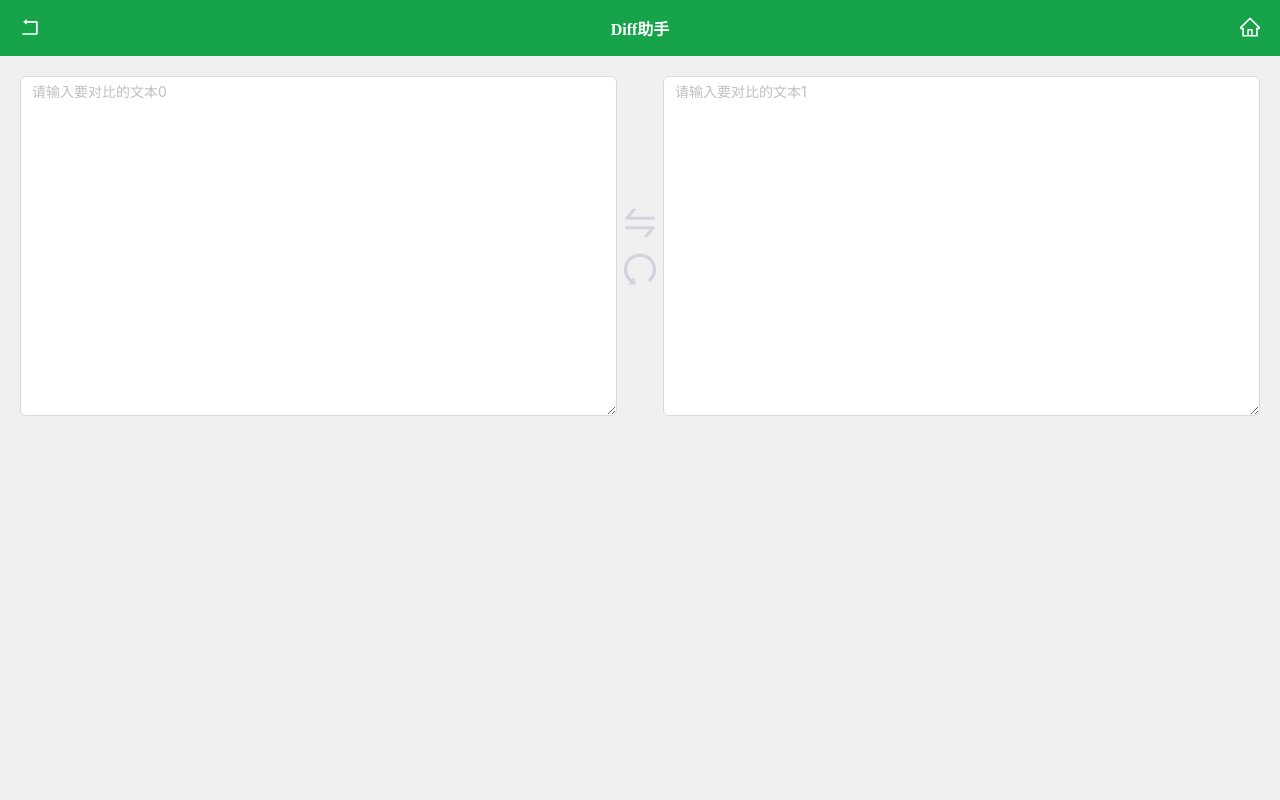
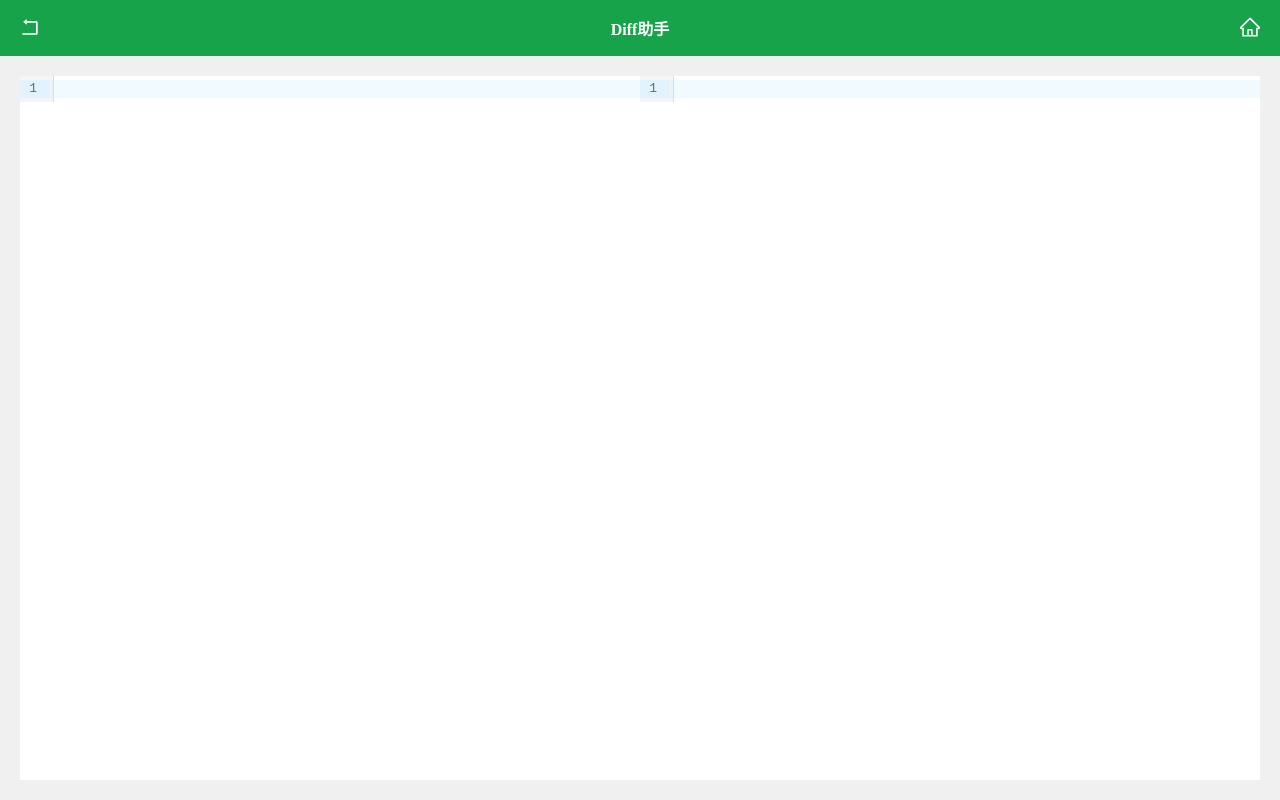
Before and after one commit to xw5/toolbox, a Vue app in the folder web/toolbox/: page /#/diff-helper in a window 1280 px wide. Built offline with nearby package versions, Linux system fonts and the light colour scheme; what v-code-diff would draw is missing.

Commit message:
fix(工具箱): 优化diff工具

```diff
--- a/web/toolbox/package.json
+++ b/web/toolbox/package.json
@@ -9,7 +9,9 @@
     "preview": "vite preview"
   },
   "dependencies": {
+    "@codemirror/merge": "^6.6.1",
     "ant-design-vue": "^4.1.2",
+    "codemirror": "^6.0.1",
     "color-convert": "^2.0.1",
     "dayjs": "^1.11.10",
     "js-base64": "^3.7.7",
--- a/web/toolbox/src/pages/DiffHelper.vue
+++ b/web/toolbox/src/pages/DiffHelper.vue
@@ -1,75 +1,41 @@
 <script setup lang="ts">
-import { ref } from 'vue'
-import { Input, Select as ASelect, SelectOption as ASelectOption } from 'ant-design-vue';
-import { SwapOutlined, UndoOutlined } from '@ant-design/icons-vue';
+import { onMounted } from 'vue'
 import Navigation from '../components/Navigation.vue';
+import {MergeView} from "@codemirror/merge"
+import { basicSetup } from "codemirror"
 
-const { TextArea } = Input;
-
-const prev = ref('');
-const current = ref('');
-const language = ref('plaintext');
-// 交换
-const exchange = () => {
-  [prev.value, current.value] = [current.value, prev.value];
-}
-
-// 重置
-const reset = () => {
-  prev.value = '';
-  current.value = '';
-}
+onMounted(() => {
+  new MergeView({
+    a: {
+      doc: '',
+      extensions: [
+        basicSetup
+      ],
+    },
+    b: {
+      doc: '',
+      extensions: [
+        basicSetup
+      ]
+    },
+    // revertControls: 'a-to-b',
+    parent: document.querySelector("#diffEditor")
+  });
+})
 </script>
 
 <template>
   <Navigation title="Diff助手" />
-  <div class="flex flex-row items-center w-full p-[20px] box-border">
-    <TextArea
-      v-model:value="prev"
-      placeholder="请输入要对比的文本0"
-      allow-clear
-      :rows="15"
-      resize="auto"
-    />
-    <div class="flex flex-col px-[5px]">
-      <SwapOutlined style="font-size: 36px;" @click="exchange" class="text-gray-300 flex-none mb-[10px] hover:text-gray-500" />
-      <UndoOutlined style="font-size: 36px;" @click="reset" class="text-gray-300 flex-none hover:text-gray-500" />
-    </div>
-    <TextArea
-        v-model:value="current"
-        placeholder="请输入要对比的文本1"
-        allow-clear
-        resize="auto"
-        :rows="15"
-      />
-  </div>
-  <div class="flex flex-col w-full px-[20px] box-border" v-if="prev || current">
-    <a-select
-      ref="select"
-      v-model:value="language"
-    >
-      <a-select-option value="plaintext">plaintext, txt, text</a-select-option>
-      <a-select-option value="javascript">javascript, js, jsx</a-select-option>
-      <a-select-option value="typescript">typescript, ts</a-select-option>
-      <a-select-option value="xml">xml, html, xhtml, rss, atom, xjb, xsd, xsl, plist, svg</a-select-option>
-      <a-select-option value="json">json</a-select-option>
-      <a-select-option value="markdown">markdown, md, mkdown, mkd</a-select-option>
-      <a-select-option value="java">java</a-select-option>
-      <a-select-option value="python">python</a-select-option>
-      <a-select-option value="yaml">yaml</a-select-option>
-      <a-select-option value="bash">bash</a-select-option>
-      <a-select-option value="sql">sql</a-select-option>
-    </a-select>
-    <CodeDiff
-      output-format="side-by-side"
-      theme="light"
-      :language="language"
-      :oldString="prev"
-      :newString="current"
-    />
-  </div>
+  <div class="flex-1 items-center w-full p-[20px] box-border" id="diffEditor"></div>
 </template>
 
-<style scoped>
-
+<style>
+.cm-mergeView,.cm-mergeViewEditors{
+  width: 100%;
+  height: 100%;
+}
+.cm-mergeViewEditor{
+  background: #fff;
+  color: #333;
+}
 </style>
--- /dev/null
+++ b/web/toolbox/src/pages/DiffHelperOld.vue
@@ -0,0 +1,75 @@
+<script setup lang="ts">
+import { ref } from 'vue'
+import { Input, Select as ASelect, SelectOption as ASelectOption } from 'ant-design-vue';
+import { SwapOutlined, UndoOutlined } from '@ant-design/icons-vue';
+import Navigation from '../components/Navigation.vue';
+
+const { TextArea } = Input;
+
+const prev = ref('');
+const current = ref('');
+const language = ref('plaintext');
+// 交换
+const exchange = () => {
+  [prev.value, current.value] = [current.value, prev.value];
+}
+
+// 重置
+const reset = () => {
+  prev.value = '';
+  current.value = '';
+}
+</script>
+
+<template>
+  <Navigation title="Diff助手" />
+  <div class="flex flex-row items-center w-full p-[20px] box-border">
+    <TextArea
+      v-model:value="prev"
+      placeholder="请输入要对比的文本0"
+      allow-clear
+      :rows="15"
+      resize="auto"
+    />
+    <div class="flex flex-col px-[5px]">
+      <SwapOutlined style="font-size: 36px;" @click="exchange" class="text-gray-300 flex-none mb-[10px] hover:text-gray-500" />
+      <UndoOutlined style="font-size: 36px;" @click="reset" class="text-gray-300 flex-none hover:text-gray-500" />
+    </div>
+    <TextArea
+        v-model:value="current"
+        placeholder="请输入要对比的文本1"
+        allow-clear
+        resize="auto"
+        :rows="15"
+      />
+  </div>
+  <div class="flex flex-col w-full px-[20px] box-border" v-if="prev || current">
+    <a-select
+      ref="select"
+      v-model:value="language"
+    >
+      <a-select-option value="plaintext">plaintext, txt, text</a-select-option>
+      <a-select-option value="javascript">javascript, js, jsx</a-select-option>
+      <a-select-option value="typescript">typescript, ts</a-select-option>
+      <a-select-option value="xml">xml, html, xhtml, rss, atom, xjb, xsd, xsl, plist, svg</a-select-option>
+      <a-select-option value="json">json</a-select-option>
+      <a-select-option value="markdown">markdown, md, mkdown, mkd</a-select-option>
+      <a-select-option value="java">java</a-select-option>
+      <a-select-option value="python">python</a-select-option>
+      <a-select-option value="yaml">yaml</a-select-option>
+      <a-select-option value="bash">bash</a-select-option>
+      <a-select-option value="sql">sql</a-select-option>
+    </a-select>
+    <CodeDiff
+      output-format="side-by-side"
+      theme="light"
+      :language="language"
+      :oldString="prev"
+      :newString="current"
+    />
+  </div>
+</template>
+
+<style scoped>
+
+</style>
```
Also changed, not shown: 2 other files (tests, documents, lock files or other folders).
